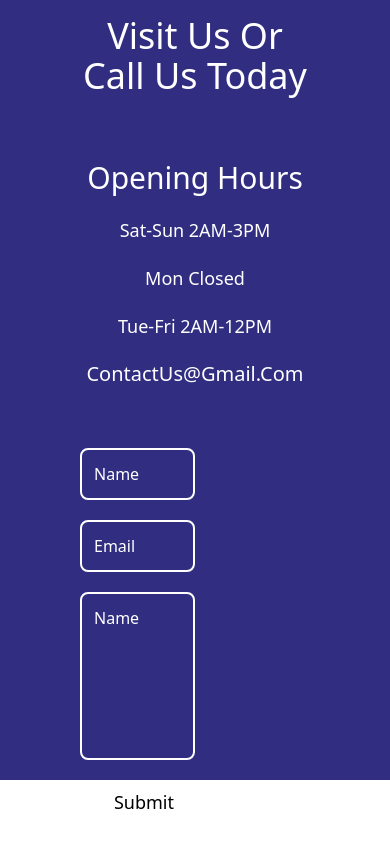
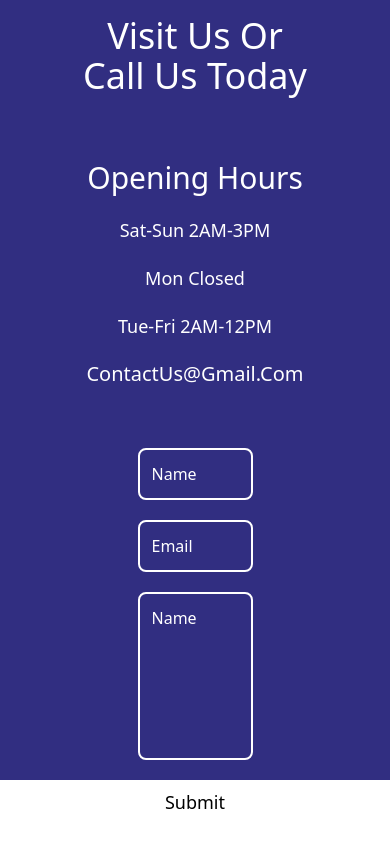
Before and after one commit to yafet-123/Sample_beauty_salon_sample1_frontend, a Next.js app: page / in a window 390 px wide. Shown: the part 10294-11138 px from the top of the page. Built offline with nearby package versions, Linux system fonts and the light colour scheme.

Commit message:
making responsive

```diff
--- a/components/ContactUs.js
+++ b/components/ContactUs.js
@@ -26,7 +26,7 @@
           </p>
         </div>
 
-        <div className="flex flex-col">
+        <div className="flex flex-col items-center">
           <input
             placeholder="Name"
             className="border-2 border-white rounded-lg p-3 bg-transparent placeholder:text-white w-1/2 mb-5"
```
